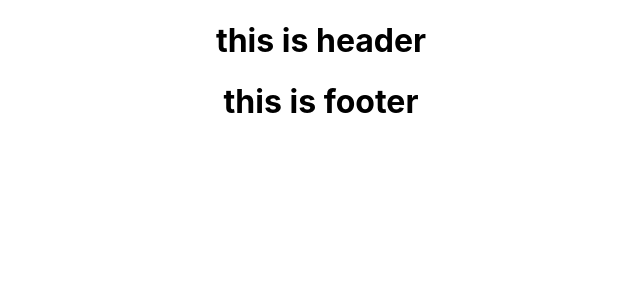
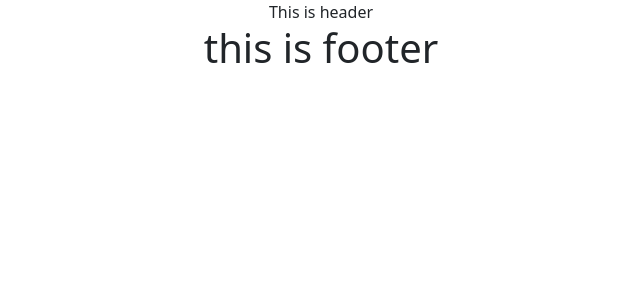
Before and after one commit to smrabiulislam/pet-adoption-frontend, a React (Create React App) app: page / in a window 1280 px wide. Shown: the top 300 px of the page, without its empty margins (319-959 px from the left). Built offline with nearby package versions, Linux system fonts and the light colour scheme.

Commit message:
adding bootstrap css

```diff
--- a/src/App.js
+++ b/src/App.js
@@ -2,6 +2,7 @@ import { RouterProvider } from "react-router-dom";
 import "./App.css";
 import Main from "./Layout/Main";
 import router from "./Routes/Routes/Routes";
+import "bootstrap/dist/css/bootstrap.min.css";
 
 function App() {
   return (
--- a/src/Pages/Shared/Header/Header.js
+++ /dev/null
@@ -1,11 +0,0 @@
-import React from 'react';
-
-const Header = () => {
-    return (
-        <div className=''>
-            <h1>this is header</h1>
-        </div>
-    );
-};
-
-export default Header;
--- a/src/Routes/Routes/Routes.js
+++ b/src/Routes/Routes/Routes.js
@@ -3,7 +3,6 @@ import { createBrowserRouter } from "react-router-dom";
 import Signin from "../../component/Signin/Signin";
 import Signup from "../../component/Signup/Signup";
 import Main from "../../Layout/Main";
-import Header from "../../Pages/Shared/Header/Header";
 
 const router = createBrowserRouter([
   {
--- /dev/null
+++ b/src/component/Shared/Header/Header.js
@@ -0,0 +1,7 @@
+import React from "react";
+
+const Header = () => {
+  return <div>This is header</div>;
+};
+
+export default Header;
```
Also changed, not shown: src/Layout/Main.js (+4 -4 lines), src/component/Shared/Footer/Footer.js (renamed from src/Pages/Shared/Footer/Footer.js).
